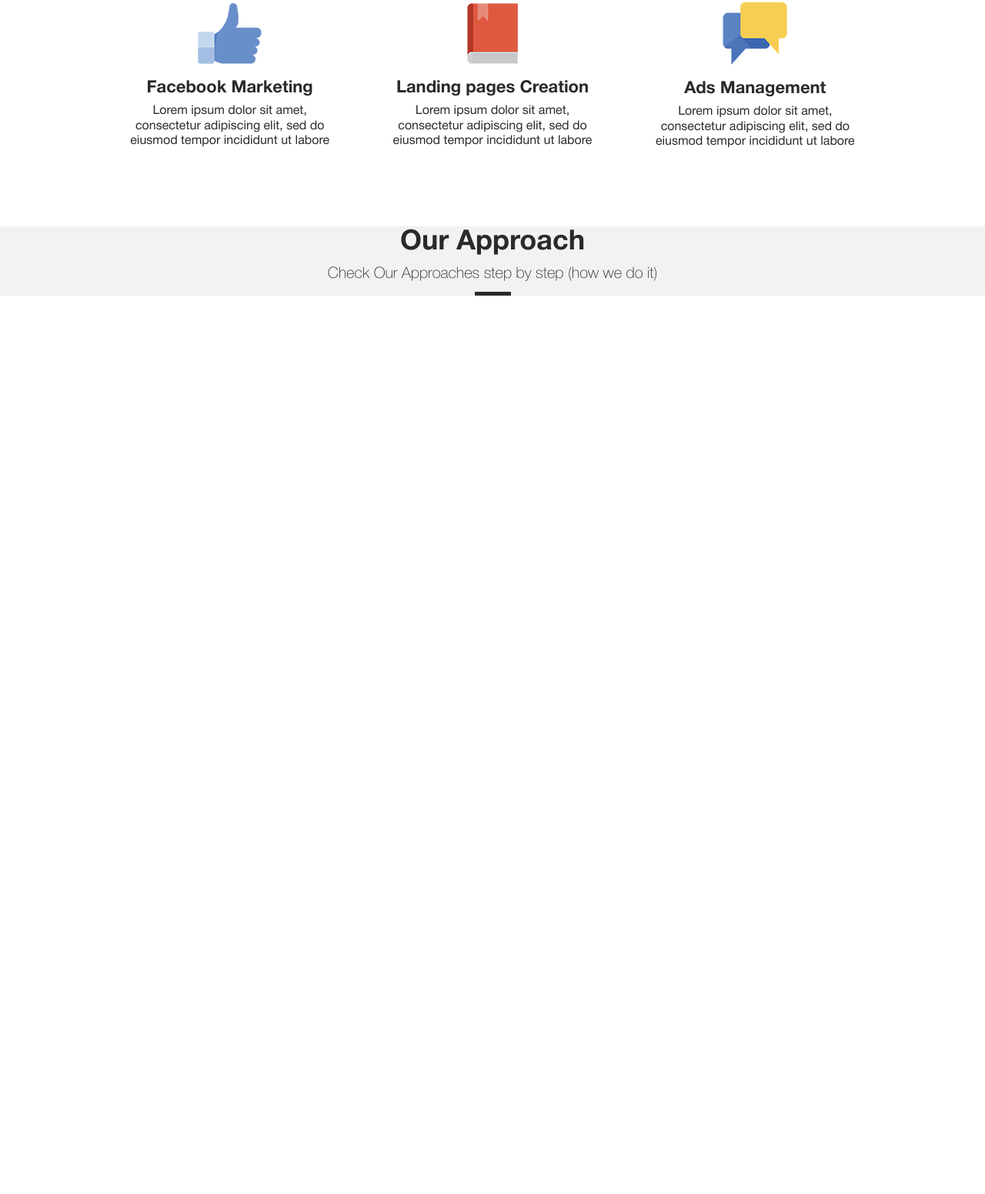
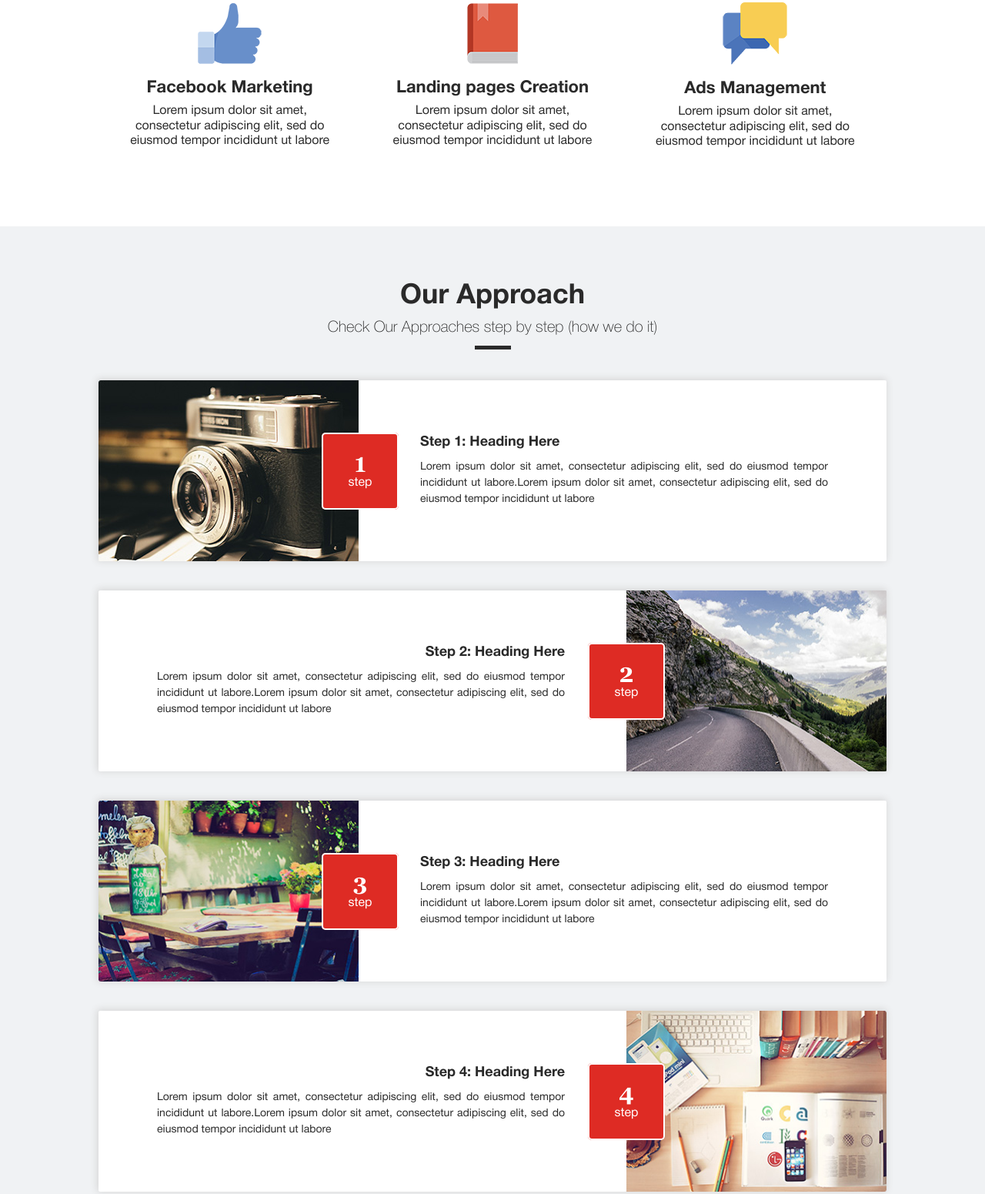
Before and after one commit to vangeliyyulia/itdvn-landing, a website: page app/index.html in a window 1280 px wide. Shown: the part 988-2539 px from the top of the page at 77% size. Before the commit the page ends 1372 px from the top, so only its background shows below. Drawn offline with Linux system fonts and the light colour scheme; files whose address does not match are found by name.

Commit message:
Approach Section

```diff
--- a/app/index.html
+++ b/app/index.html
@@ -127,6 +127,48 @@
 				<h2 class="heading__main">Our Approach</h2>
 				<p class="heading__description">Check Our Approaches step by step (how we do it)</p>
 			</div>
+			<ul class="approach__list">
+				<li class="approach__item">
+					<div class="approach__img-box">
+						<img src="img/step-1.jpg" alt="step one" class="approach__img">
+						<div class="approach__step">step</div>
+					</div>
+					<div class="approach__content">
+						<h4 class="approach__heading">Step 1: Heading Here</h4>
+						<p class="approach__description">Lorem ipsum dolor sit amet, consectetur adipiscing elit, sed do eiusmod tempor incididunt ut labore.Lorem ipsum dolor sit amet, consectetur adipiscing elit, sed do eiusmod tempor incididunt ut labore</p>
+					</div>
+				</li>
+				<li class="approach__item">
+					<div class="approach__img-box">
+						<img src="img/step-2.jpg" alt="step two" class="approach__img">
+						<div class="approach__step">step</div>
+					</div>
+					<div class="approach__content">
+						<h4 class="approach__heading">Step 2: Heading Here</h4>
+						<p class="approach__description">Lorem ipsum dolor sit amet, consectetur adipiscing elit, sed do eiusmod tempor incididunt ut labore.Lorem ipsum dolor sit amet, consectetur adipiscing elit, sed do eiusmod tempor incididunt ut labore</p>
+					</div>
+				</li>
+				<li class="approach__item">
+					<div class="approach__img-box">
+						<img src="img/step-3.jpg" alt="step three" class="approach__img">
+						<div class="approach__step">step</div>
+					</div>
+					<div class="approach__content">
+						<h4 class="approach__heading">Step 3: Heading Here</h4>
+						<p class="approach__description">Lorem ipsum dolor sit amet, consectetur adipiscing elit, sed do eiusmod tempor incididunt ut labore.Lorem ipsum dolor sit amet, consectetur adipiscing elit, sed do eiusmod tempor incididunt ut labore</p>
+					</div>
+				</li>
+				<li class="approach__item">
+					<div class="approach__img-box">
+						<img src="img/step-4.jpg" alt="step four" class="approach__img">
+						<div class="approach__step">step</div>
+					</div>
+					<div class="approach__content">
+						<h4 class="approach__heading">Step 4: Heading Here</h4>
+						<p class="approach__description">Lorem ipsum dolor sit amet, consectetur adipiscing elit, sed do eiusmod tempor incididunt ut labore.Lorem ipsum dolor sit amet, consectetur adipiscing elit, sed do eiusmod tempor incididunt ut labore</p>
+					</div>
+				</li>
+			</ul>
 		</div>
 	</section>
 
--- a/app/sass/base/_variables.scss
+++ b/app/sass/base/_variables.scss
@@ -1,6 +1,7 @@
 $bold: 'Helvetica Neue Bold', sans-serif;
 $light: 'Helvetica Neue Light', sans-serif;
 $regular: 'Helvetica Neue Regular', sans-serif;
+$step-font: 'Georgia Bold', serif;
 
 $slow-transition: 230ms ease-in-out;
 
--- a/app/sass/sections/_approach.scss
+++ b/app/sass/sections/_approach.scss
@@ -1,3 +1,103 @@
 .approach {
     background-color: $light-grey-1;
+    padding: 7rem 0;
+
+    &__list {
+        margin-top: 4rem;
+        list-style: none;
+        display: flex;
+        flex-direction: column;
+        justify-content: center;
+        align-items: center;
+        counter-reset: count;
+    }
+
+    &__item {
+        display: flex;
+        align-items: center;
+        box-shadow: -1px -1px 10px 1px rgba(214, 214, 214, 1);
+        background-color: #fff;
+        width: 100%;
+        border-radius: 2px;
+
+        &:not(:last-child) {
+            margin-bottom: 3.8rem;
+        }
+
+        &:nth-child(2n) {
+            flex-direction: row-reverse;
+        }
+
+        &:nth-child(2n) .approach__step {
+            right: auto;
+            left: -5rem;
+        }
+
+        &:nth-child(2n) .approach__content {
+            align-items: flex-end;
+            padding: 6rem 8rem 6rem 6rem;
+        }
+    }
+
+    &__img-box {
+        width: 33.8rem;
+        height: 23.5rem;
+        position: relative;
+    }
+
+    &__step {
+        position: absolute;
+        top: 50%;
+        transform: translateY(-50%);
+        left: 29rem;
+        width: 10rem;
+        height: 10rem;
+        box-shadow: inset 0 0 0 2px #fff;
+        border-radius: 5px;
+        background-color: $red;
+        display: flex;
+        flex-direction: column;
+        justify-content: center;
+        align-items: center;
+        color: #fff;
+        font-family: $regular;
+        font-size: 1.6rem;
+
+        &::before {
+            content: counter(count);
+            counter-increment: count;
+            font-family: $step-font;
+            font-size: 3rem;
+            line-height: 1;
+            color: #fff;
+        }
+    }
+
+    &__img {
+        width: 100%;
+        height: 100%;
+    }
+
+    &__content {
+        padding: 6rem 6rem 6rem 8rem;
+        display: flex;
+        flex-direction: column;
+        justify-content: center;
+        align-items: flex-start;
+        color: $dark-grey-2;
+    }
+
+    &__heading {
+        font-family: $bold;
+        font-size: 1.8rem;
+        margin-bottom: 1rem;
+    }
+
+    &__description {
+        font-family: $regular;
+        font-size: 1.4rem;
+        line-height: 1.5;
+        max-width: 53rem;
+        text-align: justify;
+    }
 }
```
Also changed, not shown: app/css/main.min.css.
